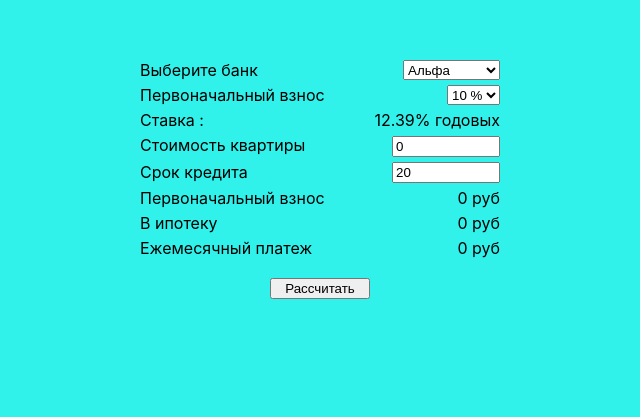
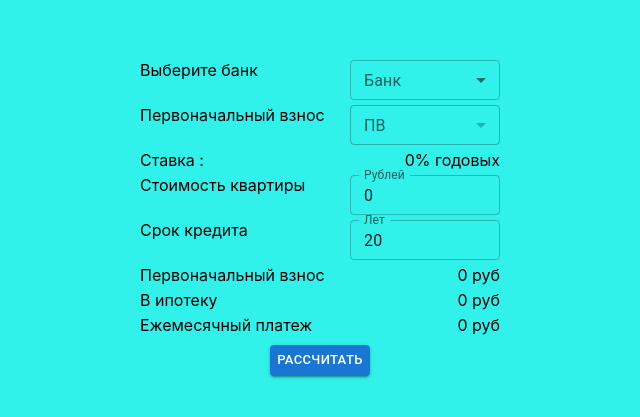
Before and after one commit to IshniyazovFail/mortgage_calculator, a React (Create React App) app: page / in a window 1280 px wide. Shown: the part 145-562 px from the top of the page, without its empty margins (320-960 px from the left). Built offline with nearby package versions, Linux system fonts and the light colour scheme.

Commit message:
added material ui

```diff
--- a/src/App.tsx
+++ b/src/App.tsx
@@ -1,4 +1,4 @@
-import React, {ChangeEvent, useEffect, useState} from 'react';
+import React, {ChangeEvent, ReactNode, useEffect, useState} from 'react';
 import style from './app.module.css';
 import {useDispatch, useSelector} from "react-redux";
 import {RootStateType} from "./state/store";
@@ -10,6 +10,7 @@ import {
     costApartmentAC,
     creditTermAC
 } from "./state/bank-reducer";
+import {Button, FormControl, InputLabel, MenuItem, Select, SelectChangeEvent, TextField} from "@mui/material";
 
 
 function App() {
@@ -30,20 +31,20 @@ function App() {
         {name: "sovcom", data: [{pv: 15, percent: 11.99}]}
     ]
 
-    const [error,setError]=useState('')
-    // const bet1 = bet / 100
+    const [error, setError] = useState('')
+
     useEffect(() => {
         dispatsh(betSelectionAC(bank.data[0].percent))
     }, [])
 
-    const onChangeBank = (e: ChangeEvent<HTMLSelectElement>) => {
+    const onChangeBank = (e: SelectChangeEvent<string>, child: ReactNode) => {
         const value = e.target.value
         let actBank = banks.filter(b => b.name === value)
         dispatsh(bankSelectionAC(actBank[0]))
         dispatsh(betSelectionAC(actBank[0].data[0].percent))
 
     }
-    const onChangeBet = (e: ChangeEvent<HTMLSelectElement>) => {
+    const onChangeBet = (e: SelectChangeEvent<string>, child: ReactNode) => {
         let pvBet = Number(e.target.value)
         setPvPercent(pvBet)
         let actBet = bank.data.filter(bet => bet.pv === pvBet)
@@ -56,7 +57,8 @@ function App() {
     }
 
     const InputCostApartmentHandler = (e: ChangeEvent<HTMLInputElement>) => {
-            dispatsh(costApartmentAC(Number(e.target.value)))
+        setError('')
+        dispatsh(costApartmentAC(Number(e.target.value)))
     }
 
     const calculation = () => {
@@ -68,6 +70,10 @@ function App() {
         const denominator = Math.pow((1 + betYear), creditTermYear) - 1
 
         const payment = Math.round(onaMortgage * (numerator / denominator))
+        if (costApartment === 0) {
+            setError('введите стоимость квартиры')
+        }
+
         dispatsh(calculationAC(pvRub, onaMortgage, payment))
 
     }
@@ -80,20 +86,49 @@ function App() {
                     Выберите банк
                 </div>
 
-                <select onChange={onChangeBank}>
+                {/*<select onChange={onChangeBank}>
                     <option value="alfa">Альфа</option>
                     <option value="vtb">ВТБ</option>
                     <option value="sovcom">Совкомбанк</option>
-                </select>
+                </select>*/}
+                <FormControl size="small" style={{width: '150px'}}>
+                    <InputLabel id="demo-simple-select-label">Банк</InputLabel>
+                    <Select
+                        labelId="demo-simple-select-label"
+                        id="demo-simple-select"
+                        label="alfa"
+                        onChange={onChangeBank}
+                       /* value={bank.name}*/
+                    >
+                        <MenuItem value="alfa">Альфа</MenuItem>
+                        <MenuItem value="vtb">ВТБ</MenuItem>
+                        <MenuItem value="sovcom">Совкомбанк</MenuItem>
+                    </Select>
+                </FormControl>
             </div>
 
             <div className={style.blok}>
 
                 Первоначальный взнос
 
-                <select onChange={onChangeBet}>
+                {/* <select onChange={onChangeBet}>
                     {bank.data.map(pv => <option key={pv.percent} value={pv.pv}>{pv.pv} %</option>)}
-                </select>
+                </select>*/}
+
+                <FormControl size="small" style={{width: '150px'}}>
+                    <InputLabel id="demo-simple-select-label">ПВ</InputLabel>
+                    <Select
+                        labelId="demo-simple-select-label"
+                        id="demo-simple-select"
+                        label="Age"
+                        onChange={onChangeBet}
+                        disabled={bank.name===''}
+                    >
+                        {bank.data.map(pv => <MenuItem key={pv.percent} value={pv.pv}>{pv.pv} %</MenuItem>)}
+
+                    </Select>
+                </FormControl>
+
             </div>
             <div className={style.blok}>
                 <div>Ставка :</div>
@@ -102,17 +137,37 @@ function App() {
             <div className={style.blok}>
                 Стоимость квартиры
                 <div>
-                    <input type={'number'}  value={costApartment}
+                    {/* <input className={error?style.error:''} type={'number'}  value={costApartment}
                            onChange={InputCostApartmentHandler}
+                    />*/}
+                    <TextField
+                        error={error !== ''}
+                        style={{width: '150px'}}
+                        label="Рублей"
+                        size="small"
+                        value={costApartment}
+                        onChange={InputCostApartmentHandler}
+                        type={'number'}
+                        id="outlined-start-adornment"
+                        helperText={error}
                     />
-                    {error}
                 </div>
 
             </div>
 
             <div className={style.blok}>
                 <div>Срок кредита</div>
-                <input type={'number'}  value={creditTerm} onChange={changeCreditTerm}/>
+                {/*<input type={'number'}  value={creditTerm} onChange={changeCreditTerm}/>*/}
+
+                <TextField
+                    style={{width: '150px'}}
+                    label="Лет"
+                    size="small"
+                    value={creditTerm}
+                    onChange={changeCreditTerm}
+                    type={'number'}
+                    id="outlined-start-adornment"
+                />
             </div>
             <div className={style.blok}>
                 <div>Первоначальный взнос</div>
@@ -126,7 +181,9 @@ function App() {
                 <div>Ежемесячный платеж</div>
                 <div>{paymentFinal} руб</div>
             </div>
-            <button onClick={calculation}>Рассчитать</button>
+            <Button size={"small"} style={{marginTop: "10px"}} variant={'contained'} color={'primary'}
+                    onClick={calculation}>Рассчитать</Button>
+
         </div>
     );
 }
--- a/src/state/bank-reducer.ts
+++ b/src/state/bank-reducer.ts
@@ -24,7 +24,8 @@ type creditTermType = ReturnType<typeof creditTermAC>
 type calculationType = ReturnType<typeof calculationAC>
 let initialState: BanksStateType = {
     bet: 0,
-    bank: {name: "alfa", data: [{pv: 10, percent: 12.39}, {pv: 15, percent: 11.89}]},
+    /*bank: {name: "alfa", data: [{pv: 10, percent: 12.39}, {pv: 15, percent: 11.89}]},*/
+    bank: {name: "", data: [ {pv: 0, percent: 0}]},
     costApartment:0,
     creditTerm:20,
     pvRubFinal:0,
```
